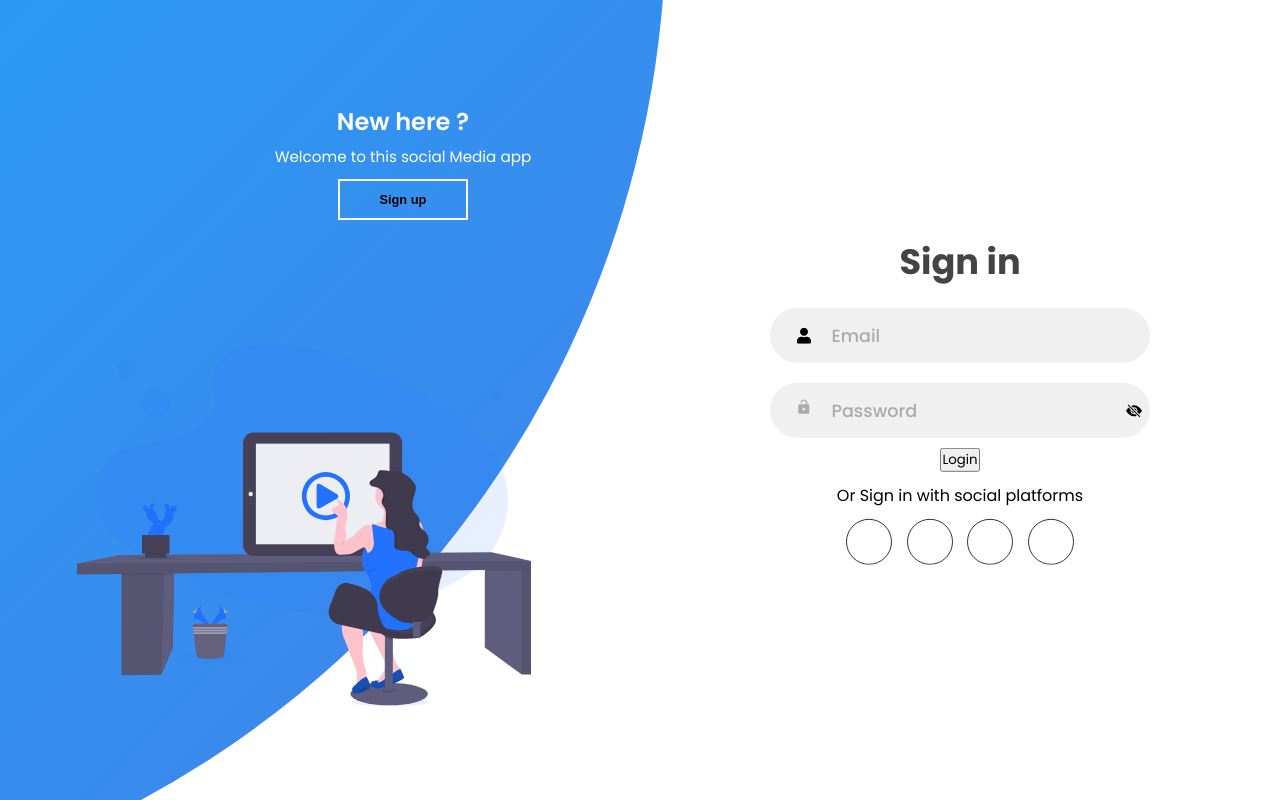
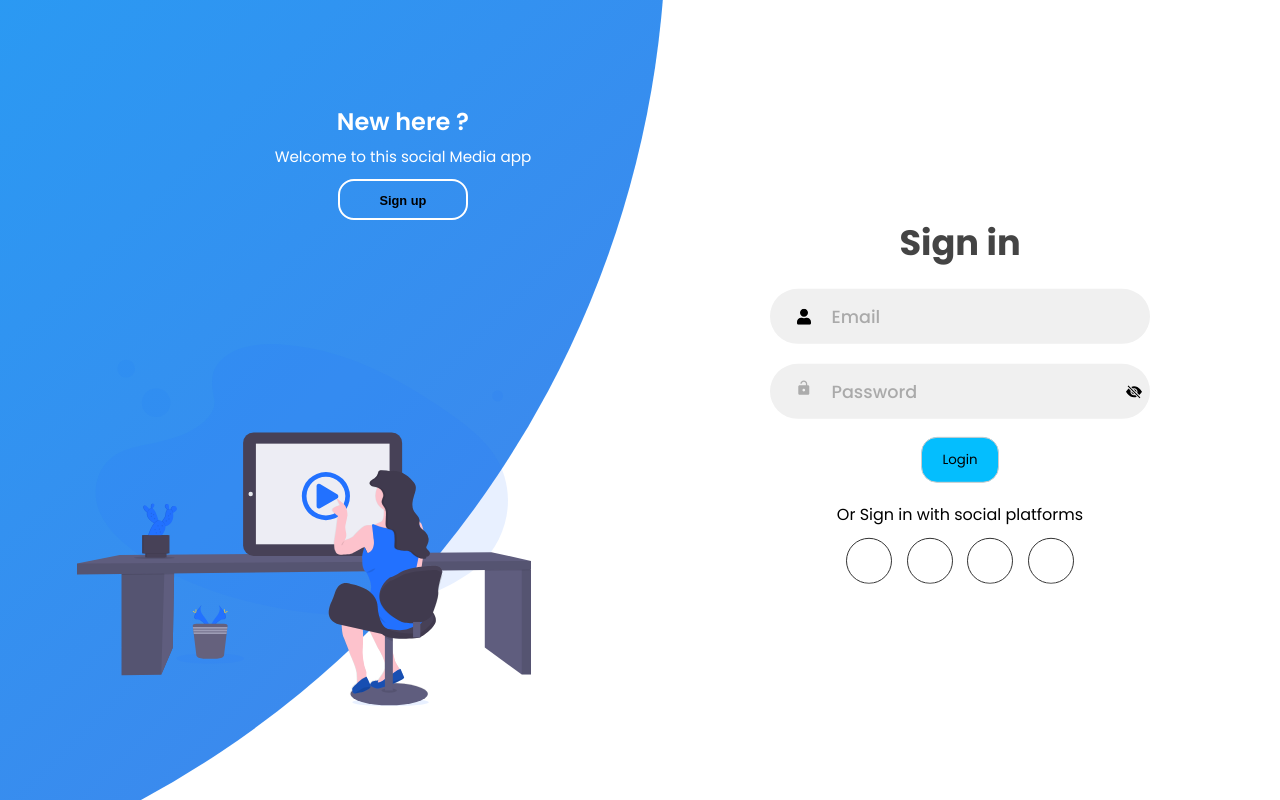
Before and after one commit to vipansh/social-media-app, a React (Create React App) app: page / in a window 1280 px wide. Built offline with nearby package versions, Linux system fonts and the light colour scheme; no server answers.

Commit message:
login btn css changed

```diff
--- a/src/styles/logIn.css
+++ b/src/styles/logIn.css
@@ -265,6 +265,18 @@ form.sign-in-form {
   pointer-events: all;
 }
 
+.btn {
+  padding: 12px 20px;
+  margin: 8px 0;
+  display: inline-block;
+  border: 1px solid #ccc;
+  box-sizing: border-box;
+  border-radius: 16px;
+  background-color: #04befe;
+}
+.btn:hover {
+  opacity: 0.8;
+}
 @media (max-width: 870px) {
   .container {
     min-height: 800px;
```
